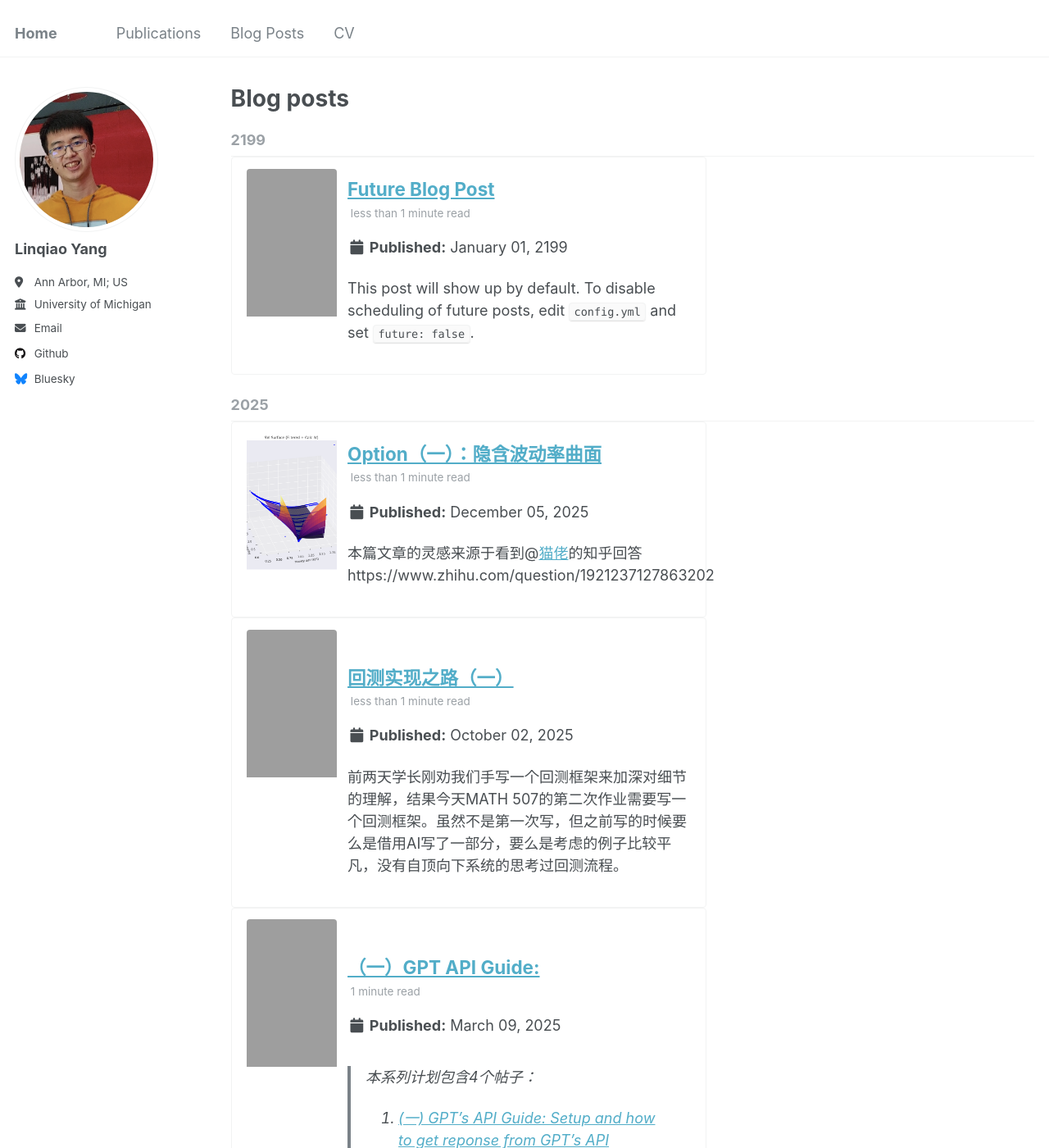
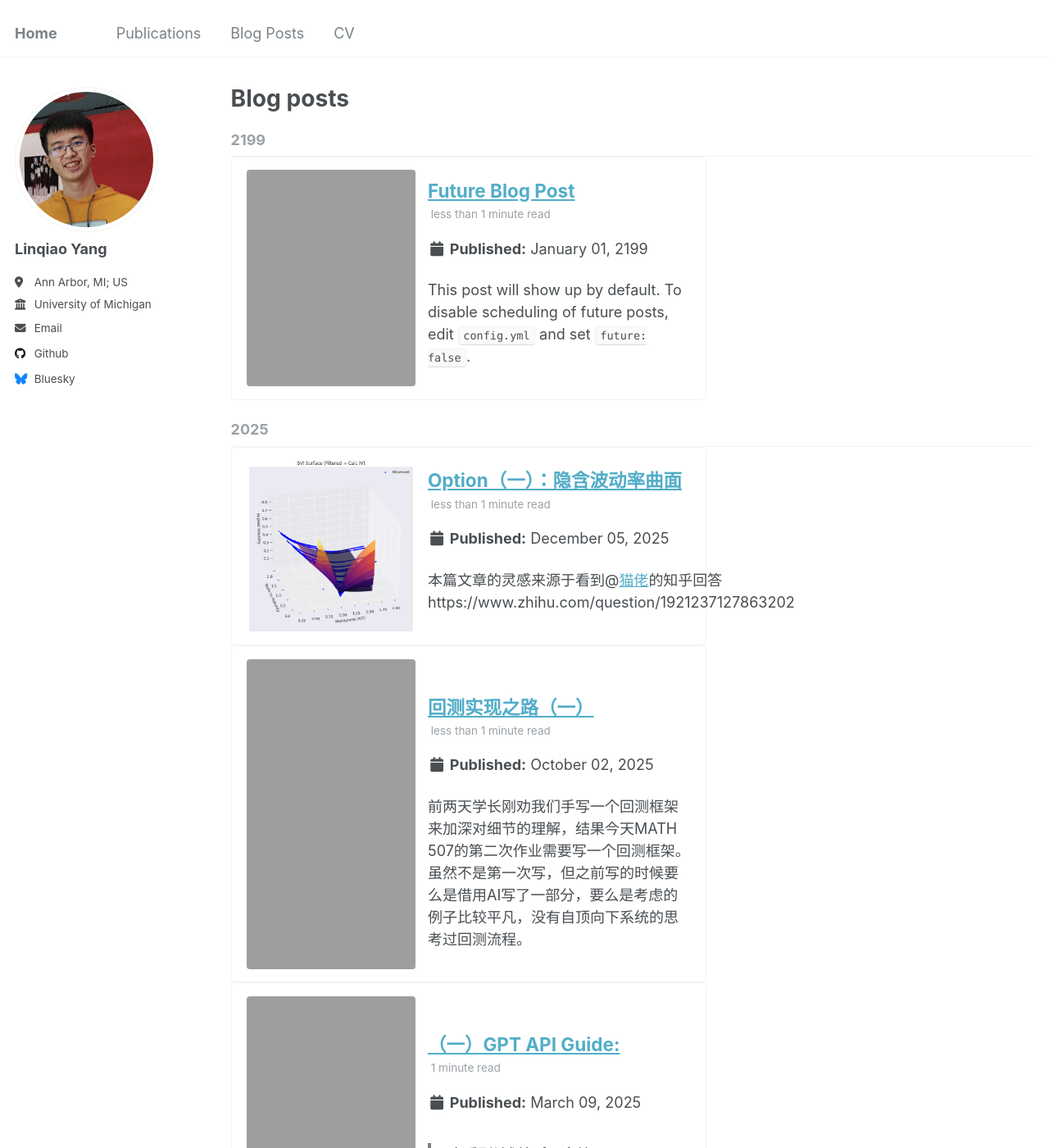
Before and after one commit to joelyanglq/joelyanglq.github.io, a Jekyll site: the page built from _pages/year-archive.html, in a window 1280 px wide and 1400 px high. Shown: the whole window at 82% size. Built offline with Jekyll 4.4.1, drawn with Linux system fonts in a browser that asks for light colours.

Commit message:
[ Update ] Layout adjust

```diff
--- a/_includes/archive-single.html
+++ b/_includes/archive-single.html
@@ -12,7 +12,7 @@
   {% assign title = post.title %}
 {% endif %}
 
-{% assign show_teaser = include.show_teaser and teaser and teaser != "" %}
+{% assign show_teaser = include.show_teaser and post.header.teaser and post.header.teaser != "" %}
 
 <div class="{{ include.type | default: "list" }}__item">
   <article class="archive__item{% if show_teaser %} archive__item--teaser{% endif %}" itemscope itemtype="http://schema.org/CreativeWork">
--- a/_sass/_archive.scss
+++ b/_sass/_archive.scss
@@ -109,18 +109,22 @@
 
 .archive__item--teaser {
   display: flex;
-  gap: 0.75rem;
-  padding: 0.75rem 1rem;
+  gap: 0.85rem;
+  padding: 0.85rem 1rem;
   border: 1px solid $border-color;
   border-radius: $border-radius;
   background: $background-color;
-  align-items: flex-start;
-  min-height: 150px;
+  align-items: center;
+  min-height: 140px;
 
   .archive__item-teaser {
-    flex: 0 0 110px;
+    flex: 0 0 38%;
+    max-width: 240px;
     margin: 0;
     align-self: stretch;
+    aspect-ratio: 3 / 2;
+    display: flex;
+    align-items: center;
   }
 
   .archive__item-body {
@@ -129,9 +133,9 @@
 
   .archive__item-teaser img {
     width: 100%;
-    height: 80%;
-    max-height: 180px;
+    height: 100%;
     object-fit: cover;
+    object-position: center;
   }
 }
 
```
